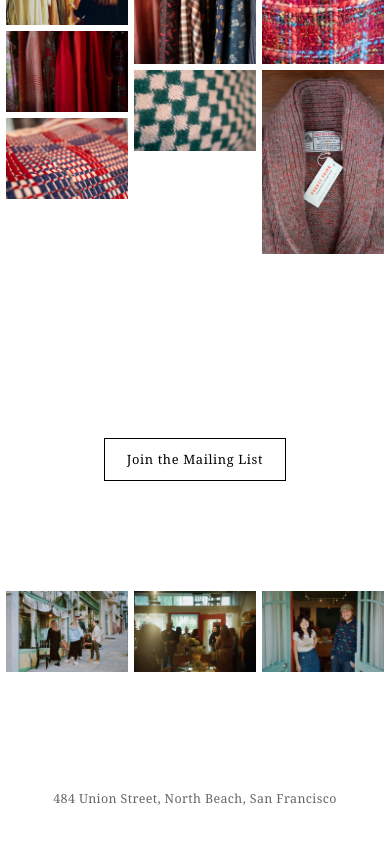
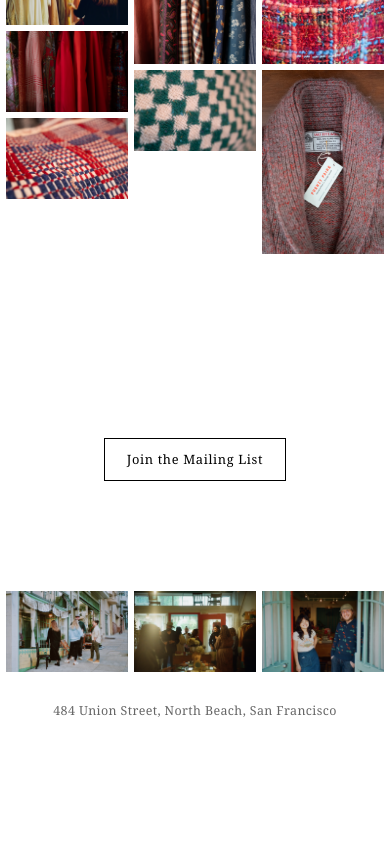
Before and after one commit to timothybuck13/frenzy-faire, a React (Vite) app: page / in a window 390 px wide. Shown: the part 2352-3196 px from the top of the page. After the commit the page ends 3102 px from the top, so only its background shows below. Built offline with nearby package versions, Linux system fonts and the light colour scheme.

Commit message:
Remove bottom padding after opening party gallery

```diff
--- a/src/App.jsx
+++ b/src/App.jsx
@@ -339,14 +339,14 @@ export default function App() {
       </section>
 
       {/* Opening Party */}
-      <section className="pb-20 md:pb-28">
+      <section className="pb-0">
         <div style={{ maxWidth: '1200px', margin: '0 auto', padding: '0 6px' }}>
           <Gallery photoList={openingPartyPhotos} />
         </div>
       </section>
 
       {/* Footer */}
-      <footer className="py-12 md:py-16">
+      <footer className="py-8">
         <div className="max-w-2xl mx-auto px-6 md:px-8 text-center">
           <p
             style={{
```
